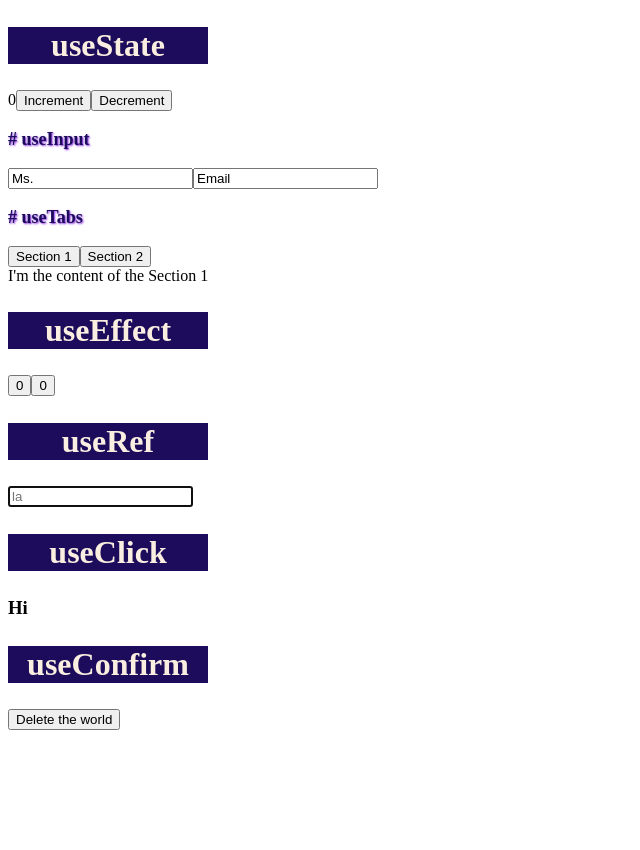
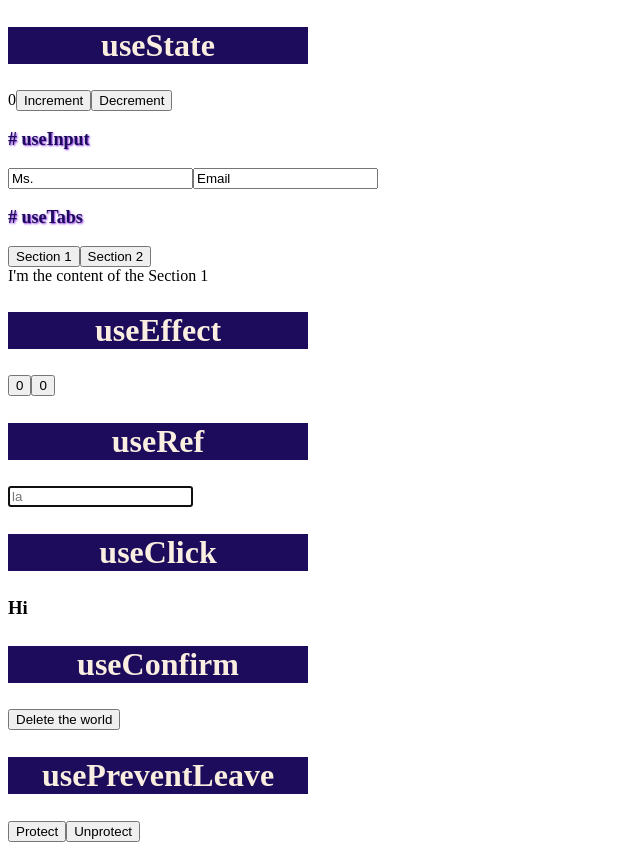
Before and after one commit to bluehy/react-hooks, a React (Create React App) app: page / in a window 1280 px wide. Shown: the whole page, without its empty margins (0-640 px from the left). Before the commit the page ends 800 px from the top, so only its background shows below. Built offline with nearby package versions, Linux system fonts and the light colour scheme.

Commit message:
protect user_usePreventLeave

```diff
--- a/src/index.js
+++ b/src/index.js
@@ -12,7 +12,7 @@ const Category = styled.h2`
   font-size: 32px;
   background-color: #1C0C5B;
   color: #FAEEE0;
-  width: 200px;
+  width: 300px;
   text-align: center;
 `;
 
@@ -49,6 +49,19 @@ const Example = styled.h3`
 // }
 
 //++++++ use Hooks+++++++
+
+// +++++++++++++usePreventLeave++++++++++
+const usePreventLeave = () => {
+  const listener = (e) => {
+    e.preventDefault();
+    // 페이지를 나가기 전에 작동될 수 있게끔 해주고,
+    e.returnValue = "";
+    // reload 후에도 해당 기능이 작동될 수 있게 설정해준다.
+  }
+  const enablePrevent = () => window.addEventListener("beforeunload", listener);
+  const disablePrevent = () => window.removeEventListener("beforeunload", listener);
+  return {enablePrevent, disablePrevent};
+};
 
 const App = () => {
   // ++++++++++Hooks_useState++++++++++++++++
@@ -113,6 +126,10 @@ const App = () => {
   const abort = () => console.log("Aborted");
   const confirmDelete = useConfirm("Are you sure", deleteWorld, abort);
 
+  // +++++++++++++usePreventLeave++++++++++
+    const {enablePrevent, disablePrevent} = usePreventLeave();
+    // 이벤트가 발생하면 브라우져가 이벤트 정보를 담은 객체를 생성해서 핸들러의 인수 형태로 전달해 주기 때문에 자동으로 들어가지는 겁니다.
+
   // return
   return (
     <>
@@ -144,6 +161,11 @@ const App = () => {
 
     <Category>useConfirm</Category>
     <button onClick={confirmDelete}>Delete the world</button>
+
+    <Category>usePreventLeave</Category>
+    <button onClick={enablePrevent}>Protect</button>
+    {/* ↑ 버튼을 클릭시 이벤트리스너가 추가되어 이후 페이지를 닫을 때, 확인하는 문구가 출력된다. */}
+    <button onClick={disablePrevent}>Unprotect</button>
     </>
   )
 }
```
Also changed, not shown: 1 other file (tests, documents, lock files or other folders).
